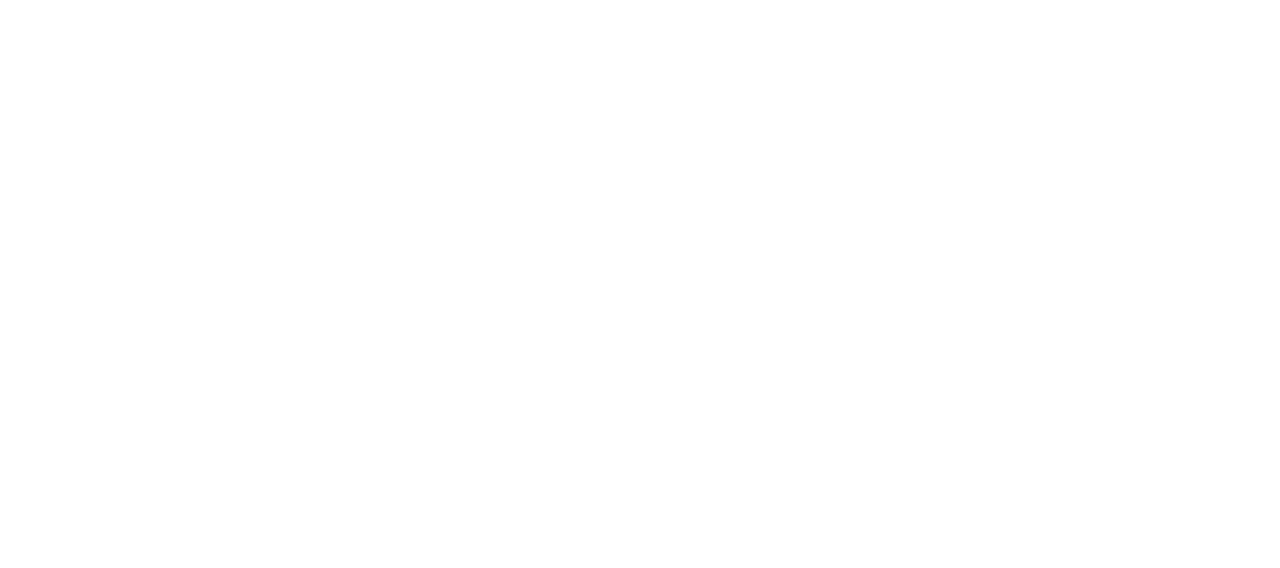
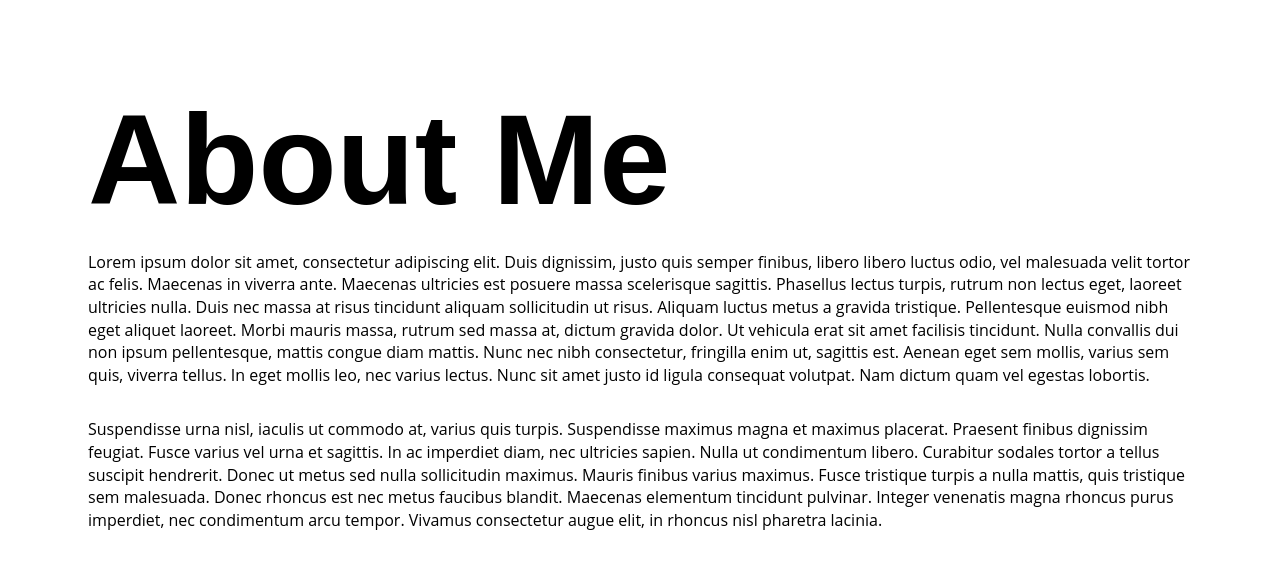
Before and after one commit to hekemp/portfolio, a Next.js app: page / in a window 1280 px wide. Shown: the part 874-1442 px from the top of the page. Before the commit the page ends 800 px from the top, so only its background shows below. Built offline with nearby package versions, Linux system fonts and the light colour scheme; a web font is replaced by a local one.

Commit message:
Add sections

```diff
--- a/components/navbar.tsx
+++ b/components/navbar.tsx
@@ -36,6 +36,7 @@
   white-space: nowrap;
   outline: none;
   text-decoration: none;
+  padding-left: 0.5em;
 `;
 
 const NavbarCollapse = styled.div`
@@ -58,6 +59,7 @@
   margin-bottom: 0;
   list-style: none;
   margin-top: 0;
+  padding-right: 1em;
 `;
 
 const NavItem = styled.li`
@@ -69,7 +71,7 @@
   ${generateHeaderSize(1)};
   color: ${colors.white};
   display: block;
-  padding-left: 1.4em;
+  padding-left: 1em;
   outline: none;
   transition: all 0.3s ease-in-out;
   text-decoration: none;
--- /dev/null
+++ b/components/section.ts
@@ -0,0 +1,17 @@
+import styled, { css } from 'styled-components'
+import { media } from './utils';
+
+interface ISectionProps {
+  size?: 'small' | 'medium' | 'large'
+}
+
+export const Section = styled<ISectionProps, 'div'>('div')`
+  padding: 3em 1.5em;
+  ${media.desktop`
+    ${(props: ISectionProps) => props.size === 'medium' ? css`
+      padding: 9em 1.5em;
+    ` : props.size === 'large' ? css `
+      padding: 18em 1.5em;
+    ` : false}
+  `}
+`
--- a/components/typography.ts
+++ b/components/typography.ts
@@ -12,10 +12,13 @@
 
 const TextBase = css`
   text-rendering: optimizeLegibility;
+  box-sizing: content-box;
 `;
 
 export const Text = styled.p`
   ${TextBase};
+  margin-top: 0em;
+  margin-bottom: 2em;
 
   font-family: 'Open Sans', sans-serif;
   font-size: ${smallSizes[0]}em;
@@ -31,17 +34,25 @@
 
 export const BaseHeader = css`
   ${TextBase};
-  color: #ffffff;
   font-family: 'Raleway', sans-serif;
 `;
+
+
+interface ITextProps {
+  color?: 'white' | 'black'
+}
+
 
 const generateHeader = <K extends keyof JSX.IntrinsicElements>(
   size: number,
   component: K,
-) => styled(component)`
+) => styled<ITextProps, K>(component)`
   ${BaseHeader};
+  color: ${(props: ITextProps) => props.color ? props.color : 'white'};
 
-  margin: 0;
+  display: block;
+  margin-top: 0;
+  margin-bottom: 0;
 
   ${generateHeaderSize(size)};
   font-weight: ${size > 4 ? 800 : 400};
--- a/pages/index.tsx
+++ b/pages/index.tsx
@@ -5,7 +5,8 @@
 import { Container } from '../components/container';
 import { HeroImage, HeroText } from '../components/hero';
 import Nav from '../components/navbar';
-import { H1, H4 } from '../components/typography';
+import { Section } from '../components/section';
+import { H1, H4, Text } from '../components/typography';
 
 const Wrapper = styled.div`
   height: 100vh;
@@ -20,5 +21,12 @@
         <H4>Game Developer & Software Engineer</H4>
       </HeroText>
     </HeroImage>
+    <Container>
+      <Section size='medium'>
+        <H1 color='black'>About Me</H1>
+        <Text>Lorem ipsum dolor sit amet, consectetur adipiscing elit. Duis dignissim, justo quis semper finibus, libero libero luctus odio, vel malesuada velit tortor ac felis. Maecenas in viverra ante. Maecenas ultricies est posuere massa scelerisque sagittis. Phasellus lectus turpis, rutrum non lectus eget, laoreet ultricies nulla. Duis nec massa at risus tincidunt aliquam sollicitudin ut risus. Aliquam luctus metus a gravida tristique. Pellentesque euismod nibh eget aliquet laoreet. Morbi mauris massa, rutrum sed massa at, dictum gravida dolor. Ut vehicula erat sit amet facilisis tincidunt. Nulla convallis dui non ipsum pellentesque, mattis congue diam mattis. Nunc nec nibh consectetur, fringilla enim ut, sagittis est. Aenean eget sem mollis, varius sem quis, viverra tellus. In eget mollis leo, nec varius lectus. Nunc sit amet justo id ligula consequat volutpat. Nam dictum quam vel egestas lobortis.</Text>
+        <Text>Suspendisse urna nisl, iaculis ut commodo at, varius quis turpis. Suspendisse maximus magna et maximus placerat. Praesent finibus dignissim feugiat. Fusce varius vel urna et sagittis. In ac imperdiet diam, nec ultricies sapien. Nulla ut condimentum libero. Curabitur sodales tortor a tellus suscipit hendrerit. Donec ut metus sed nulla sollicitudin maximus. Mauris finibus varius maximus. Fusce tristique turpis a nulla mattis, quis tristique sem malesuada. Donec rhoncus est nec metus faucibus blandit. Maecenas elementum tincidunt pulvinar. Integer venenatis magna rhoncus purus imperdiet, nec condimentum arcu tempor. Vivamus consectetur augue elit, in rhoncus nisl pharetra lacinia.</Text>
+      </Section>
+    </Container>
   </Wrapper>
 );
```
